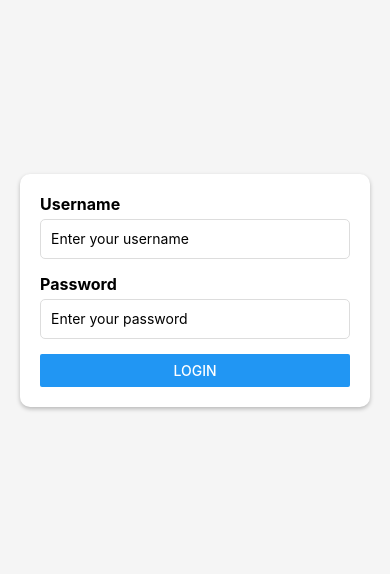
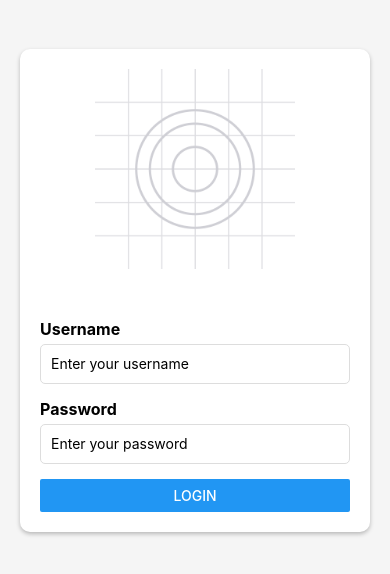
Before and after one commit to jas4code/codevodlution-react-native, a React Native app: screen / in a window 390 px wide. Shown: the part 132-706 px from the top of the page. Built offline with nearby package versions, Linux system fonts and the light colour scheme.

Commit message:
Using KeyboardAvoidingView Component

```diff
--- a/App.js
+++ b/App.js
@@ -1,4 +1,4 @@
-import { StyleSheet, Text, View, TextInput, Button } from 'react-native';
+import { StyleSheet, Text, View, TextInput, Button, Image, KeyboardAvoidingView, Platform } from 'react-native';
 import React, { useState } from 'react';
 
 export default function App() {
@@ -6,15 +6,16 @@ export default function App() {
 	const [password, setPassword] = useState('');
 
 	return (
-		<View style={styles.container}>
+		<KeyboardAvoidingView behaviour='padding' keyboardVerticalOffset={Platform.OS === 'ios' ? 100 : 0} style={styles.container}>
 			<View style={styles.form}>
+				<Image source={require('./assets/adaptive-icon.png')} style={styles.image} />
 				<Text style={styles.label}>Username</Text>
 				<TextInput style={styles.input} placeholder='Enter your username' value={username} onChangeText={setUsername} />
 				<Text style={styles.label}>Password</Text>
 				<TextInput style={styles.input} placeholder='Enter your password' secureTextEntry value={password} onChangeText={setPassword} />
 				<Button title='login' onPress={() => {}} />
 			</View>
-		</View>
+		</KeyboardAvoidingView>
 	);
 }
 
@@ -51,4 +52,10 @@ const styles = StyleSheet.create({
 		padding: 10,
 		borderRadius: 5,
 	},
+	image: {
+		width: 200,
+		height: 200,
+		alignSelf: 'center',
+		marginBottom: 50,
+	},
 });
```
